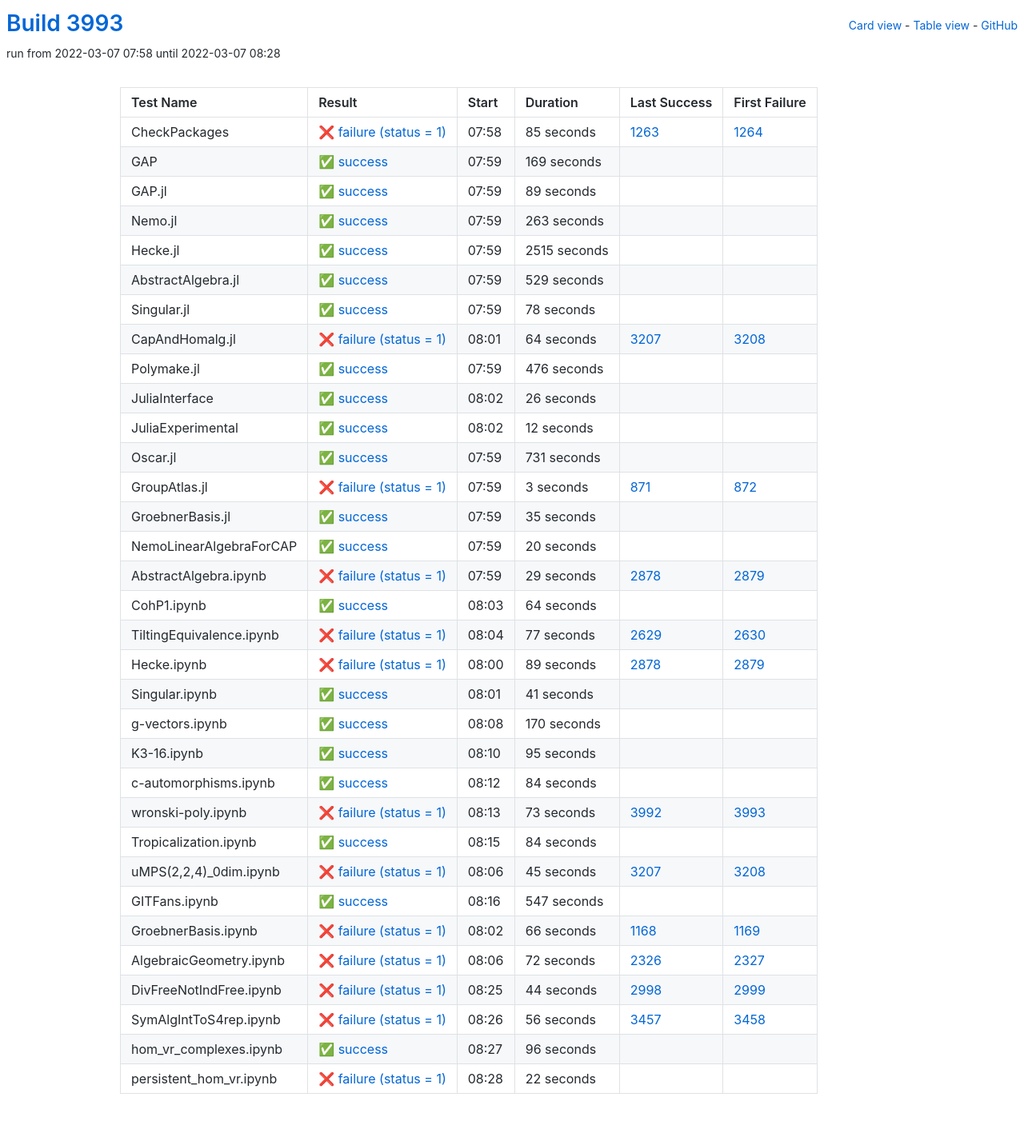
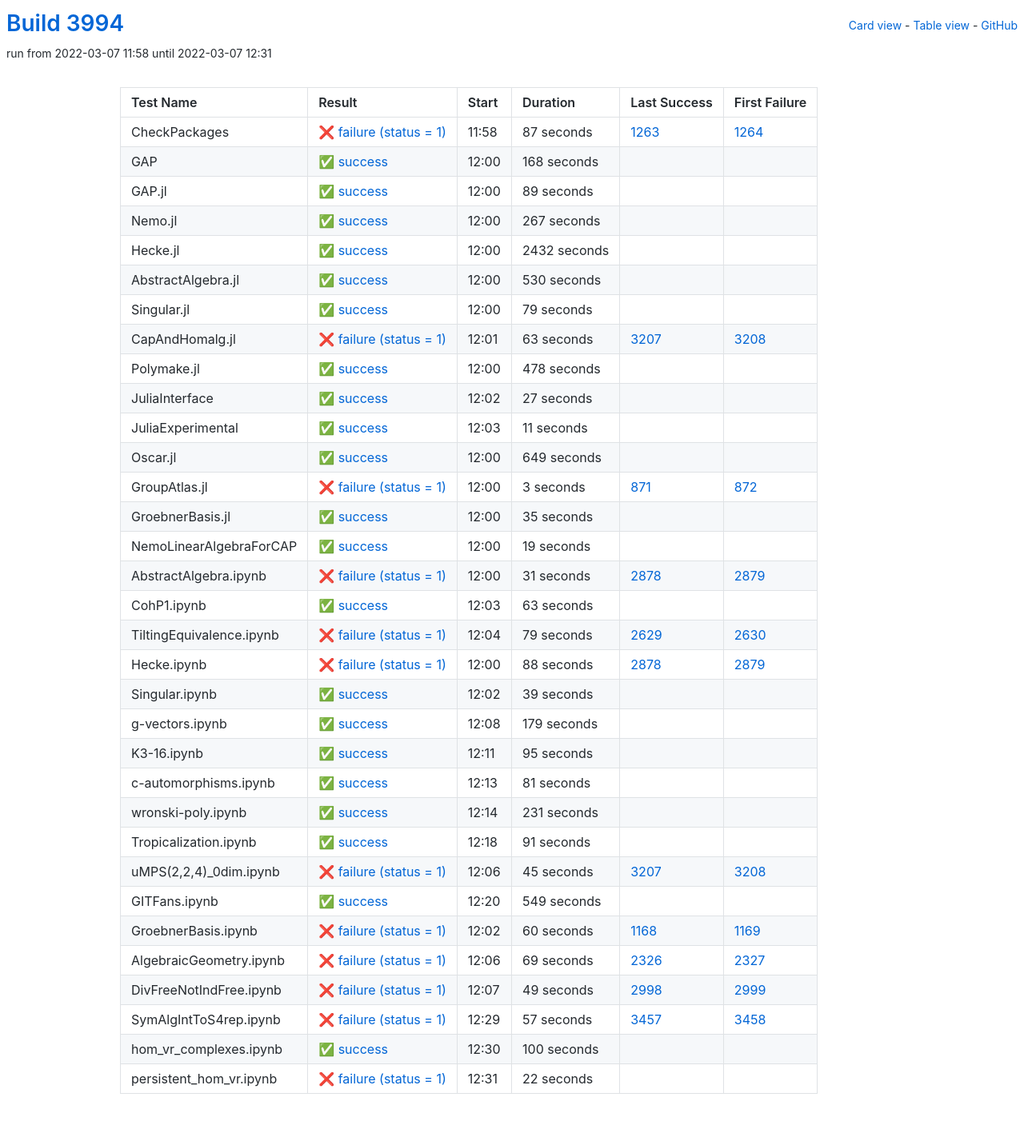
Before and after one commit to oscar-system/oscar-ci-status-stable, a Jekyll site: the page built from table.html, in a window 1280 px wide. Shown: the whole page at 80% size. Built offline with Jekyll 4.4.1, drawn with Linux system fonts in a browser that asks for light colours.

Commit message:
Build #3994

```diff
--- a/_data/ci.yml
+++ b/_data/ci.yml
@@ -1,6 +1,6 @@
 ---
-build: 3993
-build_url: https://oscarci.mathematik.uni-kl.de/job/oscar-stable/3993/
+build: 3994
+build_url: https://oscarci.mathematik.uni-kl.de/job/oscar-stable/3994/
 job: oscar-stable
 organization: oscar-system
 repo: oscar-ci-status-stable
@@ -8,32 +8,32 @@ repourl: https://github.com/oscar-system/oscar-ci-status-stable
 tests:
 - name: CheckPackages
   id: checkpackages
-  log: https://oscarci.mathematik.uni-kl.de/job/oscar-stable/3993/artifact/logs/build-3993/CheckPackages.log
-  start: 2022-03-07 07:58
+  log: https://oscarci.mathematik.uni-kl.de/job/oscar-stable/3994/artifact/logs/build-3994/CheckPackages.log
+  start: 2022-03-07 11:58
   success: false
   exitcode: 1
   status: failure
-  duration: 85
+  duration: 87
   last_success: 1263
   last_success_url: https://oscarci.mathematik.uni-kl.de/job/oscar-stable/1263/
   first_failure: 1264
   first_failure_url: https://oscarci.mathematik.uni-kl.de/job/oscar-stable/1264/
 - name: GAP
   id: gap
-  log: https://oscarci.mathematik.uni-kl.de/job/oscar-stable/3993/artifact/logs/build-3993/GAP.log
-  start: 2022-03-07 07:59
+  log: https://oscarci.mathematik.uni-kl.de/job/oscar-stable/3994/artifact/logs/build-3994/GAP.log
+  start: 2022-03-07 12:00
   success: true
   exitcode: 0
   status: success
-  duration: 169
+  duration: 168
   last_success: false
   last_success_url:
   first_failure: false
   first_failure_url:
 - name: GAP.jl
   id: gap-jl
-  log: https://oscarci.mathematik.uni-kl.de/job/oscar-stable/3993/artifact/logs/build-3993/GAP.jl.log
-  start: 2022-03-07 07:59
+  log: https://oscarci.mathematik.uni-kl.de/job/oscar-stable/3994/artifact/logs/build-3994/GAP.jl.log
+  start: 2022-03-07 12:00
   success: true
   exitcode: 0
   status: success
@@ -44,116 +44,116 @@ tests:
   first_failure_url:
 - name: Nemo.jl
   id: nemo-jl
-  log: https://oscarci.mathematik.uni-kl.de/job/oscar-stable/3993/artifact/logs/build-3993/Nemo.jl.log
-  start: 2022-03-07 07:59
+  log: https://oscarci.mathematik.uni-kl.de/job/oscar-stable/3994/artifact/logs/build-3994/Nemo.jl.log
+  start: 2022-03-07 12:00
   success: true
   exitcode: 0
   status: success
-  duration: 263
+  duration: 267
   last_success: false
   last_success_url:
   first_failure: false
   first_failure_url:
 - name: Hecke.jl
   id: hecke-jl
-  log: https://oscarci.mathematik.uni-kl.de/job/oscar-stable/3993/artifact/logs/build-3993/Hecke.jl.log
-  start: 2022-03-07 07:59
+  log: https://oscarci.mathematik.uni-kl.de/job/oscar-stable/3994/artifact/logs/build-3994/Hecke.jl.log
+  start: 2022-03-07 12:00
   success: true
   exitcode: 0
   status: success
-  duration: 2515
+  duration: 2432
   last_success: false
   last_success_url:
   first_failure: false
   first_failure_url:
 - name: AbstractAlgebra.jl
   id: abstractalgebra-jl
-  log: https://oscarci.mathematik.uni-kl.de/job/oscar-stable/3993/artifact/logs/build-3993/AbstractAlgebra.jl.log
-  start: 2022-03-07 07:59
+  log: https://oscarci.mathematik.uni-kl.de/job/oscar-stable/3994/artifact/logs/build-3994/AbstractAlgebra.jl.log
+  start: 2022-03-07 12:00
   success: true
   exitcode: 0
   status: success
-  duration: 529
+  duration: 530
   last_success: false
   last_success_url:
   first_failure: false
   first_failure_url:
 - name: Singular.jl
   id: singular-jl
-  log: https://oscarci.mathematik.uni-kl.de/job/oscar-stable/3993/artifact/logs/build-3993/Singular.jl.log
-  start: 2022-03-07 07:59
+  log: https://oscarci.mathematik.uni-kl.de/job/oscar-stable/3994/artifact/logs/build-3994/Singular.jl.log
+  start: 2022-03-07 12:00
   success: true
   exitcode: 0
   status: success
-  duration: 78
+  duration: 79
   last_success: false
   last_success_url:
   first_failure: false
   first_failure_url:
 - name: CapAndHomalg.jl
   id: capandhomalg-jl
-  log: https://oscarci.mathematik.uni-kl.de/job/oscar-stable/3993/artifact/logs/build-3993/CapAndHomalg.jl.log
-  start: 2022-03-07 08:01
+  log: https://oscarci.mathematik.uni-kl.de/job/oscar-stable/3994/artifact/logs/build-3994/CapAndHomalg.jl.log
+  start: 2022-03-07 12:01
   success: false
   exitcode: 1
   status: failure
-  duration: 64
+  duration: 63
   last_success: 3207
   last_success_url: https://oscarci.mathematik.uni-kl.de/job/oscar-stable/3207/
   first_failure: 3208
   first_failure_url: https://oscarci.mathematik.uni-kl.de/job/oscar-stable/3208/
 - name: Polymake.jl
   id: polymake-jl
-  log: https://oscarci.mathematik.uni-kl.de/job/oscar-stable/3993/artifact/logs/build-3993/Polymake.jl.log
-  start: 2022-03-07 07:59
+  log: https://oscarci.mathematik.uni-kl.de/job/oscar-stable/3994/artifact/logs/build-3994/Polymake.jl.log
+  start: 2022-03-07 12:00
   success: true
   exitcode: 0
   status: success
-  duration: 476
+  duration: 478
   last_success: false
   last_success_url:
   first_failure: false
   first_failure_url:
 - name: JuliaInterface
   id: juliainterface
-  log: https://oscarci.mathematik.uni-kl.de/job/oscar-stable/3993/artifact/logs/build-3993/JuliaInterface.log
-  start: 2022-03-07 08:02
+  log: https://oscarci.mathematik.uni-kl.de/job/oscar-stable/3994/artifact/logs/build-3994/JuliaInterface.log
+  start: 2022-03-07 12:02
   success: true
   exitcode: 0
   status: success
-  duration: 26
+  duration: 27
   last_success: false
   last_success_url:
   first_failure: false
   first_failure_url:
 - name: JuliaExperimental
   id: juliaexperimental
-  log: https://oscarci.mathematik.uni-kl.de/job/oscar-stable/3993/artifact/logs/build-3993/JuliaExperimental.log
-  start: 2022-03-07 08:02
+  log: https://oscarci.mathematik.uni-kl.de/job/oscar-stable/3994/artifact/logs/build-3994/JuliaExperimental.log
+  start: 2022-03-07 12:03
   success: true
   exitcode: 0
   status: success
-  duration: 12
+  duration: 11
   last_success: false
   last_success_url:
   first_failure: false
   first_failure_url:
 - name: Oscar.jl
   id: oscar-jl
-  log: https://oscarci.mathematik.uni-kl.de/job/oscar-stable/3993/artifact/logs/build-3993/Oscar.jl.log
-  start: 2022-03-07 07:59
+  log: https://oscarci.mathematik.uni-kl.de/job/oscar-stable/3994/artifact/logs/build-3994/Oscar.jl.log
+  start: 2022-03-07 12:00
   success: true
   exitcode: 0
   status: success
-  duration: 731
+  duration: 649
   last_success: false
   last_success_url:
   first_failure: false
   first_failure_url:
 - name: GroupAtlas.jl
   id: groupatlas-jl
-  log: https://oscarci.mathematik.uni-kl.de/job/oscar-stable/3993/artifact/logs/build-3993/GroupAtlas.jl.log
-  start: 2022-03-07 07:59
+  log: https://oscarci.mathematik.uni-kl.de/job/oscar-stable/3994/artifact/logs/build-3994/GroupAtlas.jl.log
+  start: 2022-03-07 12:00
   success: false
   exitcode: 1
   status: failure
@@ -164,8 +164,8 @@ tests:
   first_failure_url: https://oscarci.mathematik.uni-kl.de/job/oscar-stable/872/
 - name: GroebnerBasis.jl
   id: groebnerbasis-jl
-  log: https://oscarci.mathematik.uni-kl.de/job/oscar-stable/3993/artifact/logs/build-3993/GroebnerBasis.jl.log
-  start: 2022-03-07 07:59
+  log: https://oscarci.mathematik.uni-kl.de/job/oscar-stable/3994/artifact/logs/build-3994/GroebnerBasis.jl.log
+  start: 2022-03-07 12:00
   success: true
   exitcode: 0
   status: success
@@ -176,92 +176,92 @@ tests:
   first_failure_url:
 - name: NemoLinearAlgebraForCAP
   id: nemolinearalgebraforcap
-  log: https://oscarci.mathematik.uni-kl.de/job/oscar-stable/3993/artifact/logs/build-3993/NemoLinearAlgebraForCAP.log
-  start: 2022-03-07 07:59
+  log: https://oscarci.mathematik.uni-kl.de/job/oscar-stable/3994/artifact/logs/build-3994/NemoLinearAlgebraForCAP.log
+  start: 2022-03-07 12:00
   success: true
   exitcode: 0
   status: success
-  duration: 20
+  duration: 19
   last_success: false
   last_success_url:
   first_failure: false
   first_failure_url:
 - name: AbstractAlgebra.ipynb
   id: abstractalgebra-ipynb
-  log: https://oscarci.mathematik.uni-kl.de/job/oscar-stable/3993/artifact/logs/build-3993/AbstractAlgebra.ipynb.log
-  start: 2022-03-07 07:59
+  log: https://oscarci.mathematik.uni-kl.de/job/oscar-stable/3994/artifact/logs/build-3994/AbstractAlgebra.ipynb.log
+  start: 2022-03-07 12:00
   success: false
   exitcode: 1
   status: failure
-  duration: 29
+  duration: 31
   last_success: 2878
   last_success_url: https://oscarci.mathematik.uni-kl.de/job/oscar-stable/2878/
   first_failure: 2879
   first_failure_url: https://oscarci.mathematik.uni-kl.de/job/oscar-stable/2879/
 - name: CohP1.ipynb
   id: cohp1-ipynb
-  log: https://oscarci.mathematik.uni-kl.de/job/oscar-stable/3993/artifact/logs/build-3993/CohP1.ipynb.log
-  start: 2022-03-07 08:03
+  log: https://oscarci.mathematik.uni-kl.de/job/oscar-stable/3994/artifact/logs/build-3994/CohP1.ipynb.log
+  start: 2022-03-07 12:03
   success: true
   exitcode: 0
   status: success
-  duration: 64
+  duration: 63
   last_success: false
   last_success_url:
   first_failure: false
   first_failure_url:
 - name: TiltingEquivalence.ipynb
   id: tiltingequivalence-ipynb
-  log: https://oscarci.mathematik.uni-kl.de/job/oscar-stable/3993/artifact/logs/build-3993/TiltingEquivalence.ipynb.log
-  start: 2022-03-07 08:04
+  log: https://oscarci.mathematik.uni-kl.de/job/oscar-stable/3994/artifact/logs/build-3994/TiltingEquivalence.ipynb.log
+  start: 2022-03-07 12:04
   success: false
   exitcode: 1
   status: failure
-  duration: 77
+  duration: 79
   last_success: 2629
   last_success_url: https://oscarci.mathematik.uni-kl.de/job/oscar-stable/2629/
   first_failure: 2630
   first_failure_url: https://oscarci.mathematik.uni-kl.de/job/oscar-stable/2630/
 - name: Hecke.ipynb
   id: hecke-ipynb
-  log: https://oscarci.mathematik.uni-kl.de/job/oscar-stable/3993/artifact/logs/build-3993/Hecke.ipynb.log
-  start: 2022-03-07 08:00
+  log: https://oscarci.mathematik.uni-kl.de/job/oscar-stable/3994/artifact/logs/build-3994/Hecke.ipynb.log
+  start: 2022-03-07 12:00
   success: false
   exitcode: 1
   status: failure
-  duration: 89
+  duration: 88
   last_success: 2878
   last_success_url: https://oscarci.mathematik.uni-kl.de/job/oscar-stable/2878/
   first_failure: 2879
   first_failure_url: https://oscarci.mathematik.uni-kl.de/job/oscar-stable/2879/
 - name: Singular.ipynb
   id: singular-ipynb
-  log: https://oscarci.mathematik.uni-kl.de/job/oscar-stable/3993/artifact/logs/build-3993/Singular.ipynb.log
-  start: 2022-03-07 08:01
+  log: https://oscarci.mathematik.uni-kl.de/job/oscar-stable/3994/artifact/logs/build-3994/Singular.ipynb.log
+  start: 2022-03-07 12:02
   success: true
   exitcode: 0
   status: success
-  duration: 41
+  duration: 39
   last_success: false
   last_success_url:
   first_failure: false
   first_failure_url:
 - name: g-vectors.ipynb
   id: g-vectors-ipynb
-  log: https://oscarci.mathematik.uni-kl.de/job/oscar-stable/3993/artifact/logs/build-3993/g-vectors.ipynb.log
-  start: 2022-03-07 08:08
+  log: https://oscarci.mathematik.uni-kl.de/job/oscar-stable/3994/artifact/logs/build-3994/g-vectors.ipynb.log
+  start: 2022-03-07 12:08
   success: true
   exitcode: 0
   status: success
-  duration: 170
+  duration: 179
   last_success: false
   last_success_url:
   first_failure: false
   first_failure_url:
 - name: K3-16.ipynb
   id: k3-16-ipynb
-  log: https://oscarci.mathematik.uni-kl.de/job/oscar-stable/3993/artifact/logs/build-3993/K3-16.ipynb.log
-  start: 2022-03-07 08:10
+  log: https://oscarci.mathematik.uni-kl.de/job/oscar-stable/3994/artifact/logs/build-3994/K3-16.ipynb.log
+  start: 2022-03-07 12:11
   success: true
   exitcode: 0
   status: success
@@ -272,44 +272,44 @@ tests:
   first_failure_url:
 - name: c-automorphisms.ipynb
   id: c-automorphisms-ipynb
-  log: https://oscarci.mathematik.uni-kl.de/job/oscar-stable/3993/artifact/logs/build-3993/c-automorphisms.ipynb.log
-  start: 2022-03-07 08:12
+  log: https://oscarci.mathematik.uni-kl.de/job/oscar-stable/3994/artifact/logs/build-3994/c-automorphisms.ipynb.log
+  start: 2022-03-07 12:13
   success: true
   exitcode: 0
   status: success
-  duration: 84
+  duration: 81
   last_success: false
   last_success_url:
   first_failure: false
   first_failure_url:
 - name: wronski-poly.ipynb
   id: wronski-poly-ipynb
-  log: https://oscarci.mathematik.uni-kl.de/job/oscar-stable/3993/artifact/logs/build-3993/wronski-poly.ipynb.log
-  start: 2022-03-07 08:13
-  success: false
-  exitcode: 1
-  status: failure
-  duration: 73
-  last_success: 3992
-  last_success_url: https://oscarci.mathematik.uni-kl.de/job/oscar-stable/3992/
-  first_failure: 3993
-  first_failure_url: https://oscarci.mathematik.uni-kl.de/job/oscar-stable/3993/
-- name: Tropicalization.ipynb
-  id: tropicalization-ipynb
-  log: https://oscarci.mathematik.uni-kl.de/job/oscar-stable/3993/artifact/logs/build-3993/Tropicalization.ipynb.log
-  start: 2022-03-07 08:15
+  log: https://oscarci.mathematik.uni-kl.de/job/oscar-stable/3994/artifact/logs/build-3994/wronski-poly.ipynb.log
+  start: 2022-03-07 12:14
   success: true
   exitcode: 0
   status: success
-  duration: 84
+  duration: 231
+  last_success: false
+  last_success_url:
+  first_failure: false
+  first_failure_url:
+- name: Tropicalization.ipynb
+  id: tropicalization-ipynb
+  log: https://oscarci.mathematik.uni-kl.de/job/oscar-stable/3994/artifact/logs/build-3994/Tropicalization.ipynb.log
+  start: 2022-03-07 12:18
+  success: true
+  exitcode: 0
+  status: success
+  duration: 91
   last_success: false
   last_success_url:
   first_failure: false
   first_failure_url:
 - name: uMPS(2,2,4)_0dim.ipynb
   id: umps-2-2-4-0dim-ipynb
-  log: https://oscarci.mathematik.uni-kl.de/job/oscar-stable/3993/artifact/logs/build-3993/uMPS-2-2-4-_0dim.ipynb.log
-  start: 2022-03-07 08:06
+  log: https://oscarci.mathematik.uni-kl.de/job/oscar-stable/3994/artifact/logs/build-3994/uMPS-2-2-4-_0dim.ipynb.log
+  start: 2022-03-07 12:06
   success: false
   exitcode: 1
   status: failure
@@ -320,80 +320,80 @@ tests:
   first_failure_url: https://oscarci.mathematik.uni-kl.de/job/oscar-stable/3208/
 - name: GITFans.ipynb
   id: gitfans-ipynb
-  log: https://oscarci.mathematik.uni-kl.de/job/oscar-stable/3993/artifact/logs/build-3993/GITFans.ipynb.log
-  start: 2022-03-07 08:16
+  log: https://oscarci.mathematik.uni-kl.de/job/oscar-stable/3994/artifact/logs/build-3994/GITFans.ipynb.log
+  start: 2022-03-07 12:20
   success: true
   exitcode: 0
   status: success
-  duration: 547
+  duration: 549
   last_success: false
   last_success_url:
   first_failure: false
   first_failure_url:
 - name: GroebnerBasis.ipynb
   id: groebnerbasis-ipynb
-  log: https://oscarci.mathematik.uni-kl.de/job/oscar-stable/3993/artifact/logs/build-3993/GroebnerBasis.ipynb.log
-  start: 2022-03-07 08:02
+  log: https://oscarci.mathematik.uni-kl.de/job/oscar-stable/3994/artifact/logs/build-3994/GroebnerBasis.ipynb.log
+  start: 2022-03-07 12:02
   success: false
   exitcode: 1
   status: failure
-  duration: 66
+  duration: 60
   last_success: 1168
   last_success_url: https://oscarci.mathematik.uni-kl.de/job/oscar-stable/1168/
   first_failure: 1169
   first_failure_url: https://oscarci.mathematik.uni-kl.de/job/oscar-stable/1169/
 - name: AlgebraicGeometry.ipynb
   id: algebraicgeometry-ipynb
-  log: https://oscarci.mathematik.uni-kl.de/job/oscar-stable/3993/artifact/logs/build-3993/AlgebraicGeometry.ipynb.log
-  start: 2022-03-07 08:06
+  log: https://oscarci.mathematik.uni-kl.de/job/oscar-stable/3994/artifact/logs/build-3994/AlgebraicGeometry.ipynb.log
+  start: 2022-03-07 12:06
   success: false
   exitcode: 1
   status: failure
-  duration: 72
+  duration: 69
   last_success: 2326
   last_success_url: https://oscarci.mathematik.uni-kl.de/job/oscar-stable/2326/
   first_failure: 2327
   first_failure_url: https://oscarci.mathematik.uni-kl.de/job/oscar-stable/2327/
 - name: DivFreeNotIndFree.ipynb
   id: divfreenotindfree-ipynb
-  log: https://oscarci.mathematik.uni-kl.de/job/oscar-stable/3993/artifact/logs/build-3993/DivFreeNotIndFree.ipynb.log
-  start: 2022-03-07 08:25
+  log: https://oscarci.mathematik.uni-kl.de/job/oscar-stable/3994/artifact/logs/build-3994/DivFreeNotIndFree.ipynb.log
+  start: 2022-03-07 12:07
   success: false
   exitcode: 1
   status: failure
-  duration: 44
+  duration: 49
   last_success: 2998
   last_success_url: https://oscarci.mathematik.uni-kl.de/job/oscar-stable/2998/
   first_failure: 2999
   first_failure_url: https://oscarci.mathematik.uni-kl.de/job/oscar-stable/2999/
 - name: SymAlgIntToS4rep.ipynb
   id: symalginttos4rep-ipynb
-  log: https://oscarci.mathematik.uni-kl.de/job/oscar-stable/3993/artifact/logs/build-3993/SymAlgIntToS4rep.ipynb.log
-  start: 2022-03-07 08:26
+  log: https://oscarci.mathematik.uni-kl.de/job/oscar-stable/3994/artifact/logs/build-3994/SymAlgIntToS4rep.ipynb.log
+  start: 2022-03-07 12:29
   success: false
   exitcode: 1
   status: failure
-  duration: 56
+  duration: 57
   last_success: 3457
   last_success_url: https://oscarci.mathematik.uni-kl.de/job/oscar-stable/3457/
   first_failure: 3458
   first_failure_url: https://oscarci.mathematik.uni-kl.de/job/oscar-stable/3458/
 - name: hom_vr_complexes.ipynb
   id: hom-vr-complexes-ipynb
-  log: https://oscarci.mathematik.uni-kl.de/job/oscar-stable/3993/artifact/logs/build-3993/hom_vr_complexes.ipynb.log
-  start: 2022-03-07 08:27
+  log: https://oscarci.mathematik.uni-kl.de/job/oscar-stable/3994/artifact/logs/build-3994/hom_vr_complexes.ipynb.log
+  start: 2022-03-07 12:30
   success: true
   exitcode: 0
   status: success
-  duration: 96
+  duration: 100
   last_success: false
   last_success_url:
   first_failure: false
   first_failure_url:
 - name: persistent_hom_vr.ipynb
   id: persistent-hom-vr-ipynb
-  log: https://oscarci.mathematik.uni-kl.de/job/oscar-stable/3993/artifact/logs/build-3993/persistent_hom_vr.ipynb.log
-  start: 2022-03-07 08:28
+  log: https://oscarci.mathematik.uni-kl.de/job/oscar-stable/3994/artifact/logs/build-3994/persistent_hom_vr.ipynb.log
+  start: 2022-03-07 12:31
   success: false
   exitcode: 1
   status: failure
```
Also changed, not shown: README.md.
